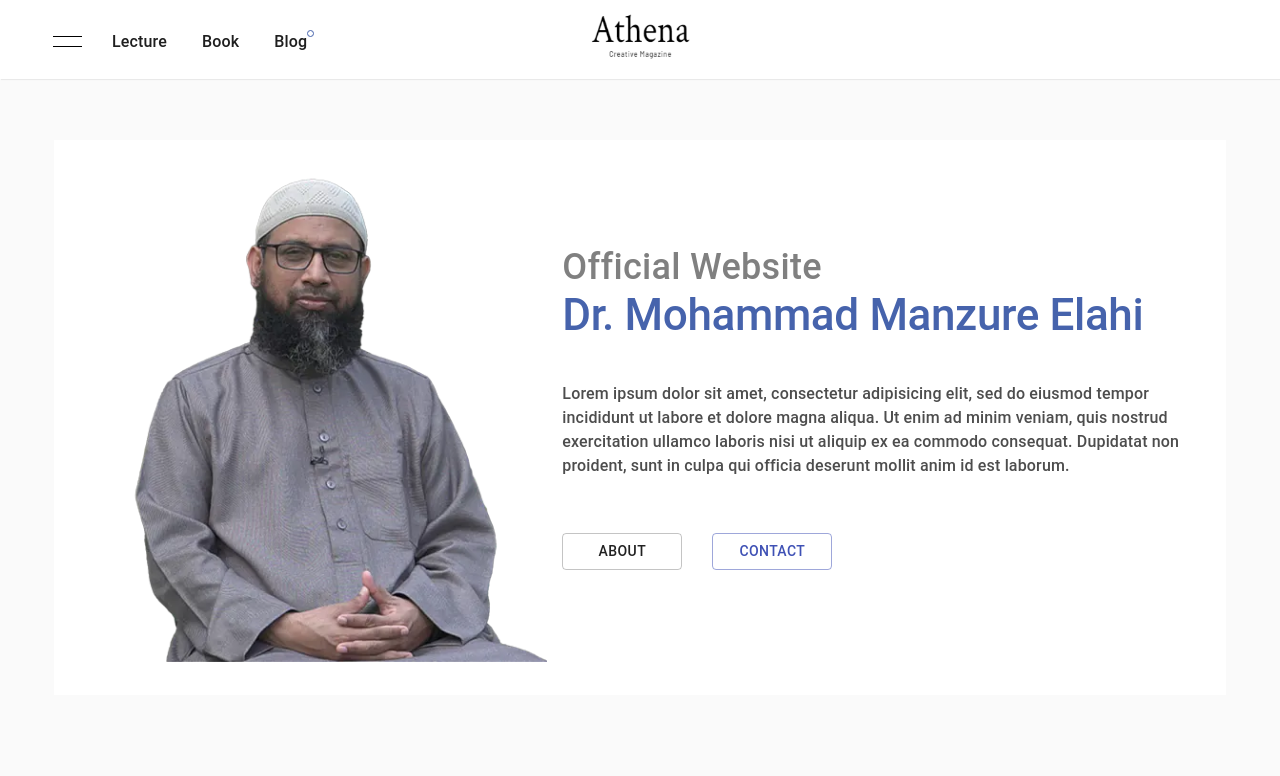
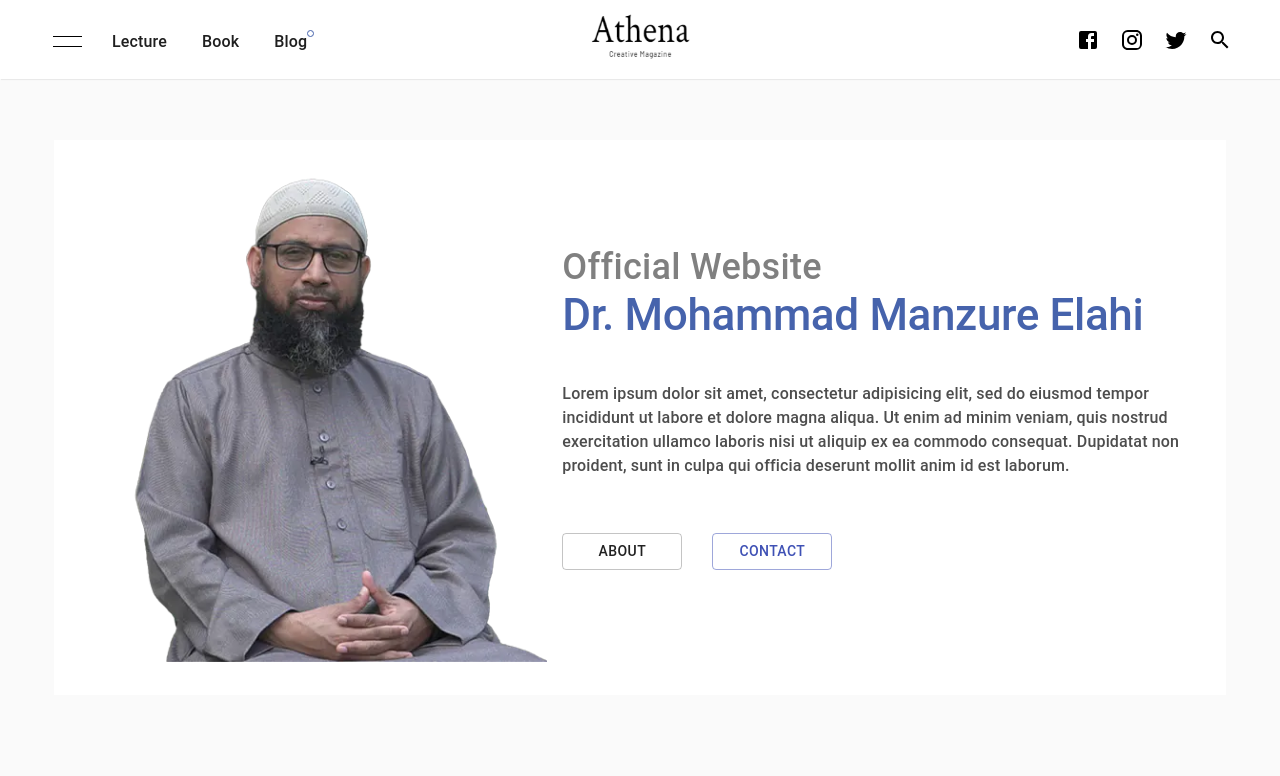
Before and after one commit to dev2-dit/deeni_blog, a Next.js app: page / in a window 1280 px wide. Shown: the top 776 px of the page. Built offline with nearby package versions, Linux system fonts and the light colour scheme.

Commit message:
category menu icon

```diff
--- a/components/base/appbar.js
+++ b/components/base/appbar.js
@@ -72,12 +72,12 @@ export default function TopAppBar() {
                                 </Link>
                             </Grid>
                             <Grid item xs={4}>
-                                {/*<div style={{display:'flex',justifyContent:'flex-end'}}>*/}
-                                {/*        <FacebookIcon className='icons menu-icons'/>*/}
-                                {/*        <InstagramIcon className='icons menu-icons'/>*/}
-                                {/*        <TwitterIcon className='icons menu-icons'/>*/}
-                                {/*        <SearchIcon className='icons menu-icons' />*/}
-                                {/*</div>*/}
+                                <div style={{display:'flex',justifyContent:'flex-end'}}>
+                                        <FacebookIcon className='icons menu-icons'/>
+                                        <InstagramIcon className='icons menu-icons'/>
+                                        <TwitterIcon className='icons menu-icons'/>
+                                        <SearchIcon className='icons menu-icons' />
+                                </div>
                             </Grid>
                         </Grid>
                    </Toolbar>
--- a/styles/globals.css
+++ b/styles/globals.css
@@ -329,7 +329,9 @@ footer.fixed-footer{
   color: #fff !important;
 }
 
-
+.web-none{
+  display: none;
+}
 
 @media (max-width: 600px) {
   .MuiTypography-h2{
@@ -378,7 +380,15 @@ footer.fixed-footer{
   .view-more{
     display: none;
   }
+  .mobile-none{
+    display: none;
+  }
+  .web-none{
+    display: block;
+  }
 }
+
+
 
 .off-canvas-toggle span{position:relative;width:29px;background:none;height:1px;display:inherit;}
 .off-canvas-toggle span::before,
```
Also changed, not shown: components/shared/lecture/category_sidebar.js (+7 -5 lines).
